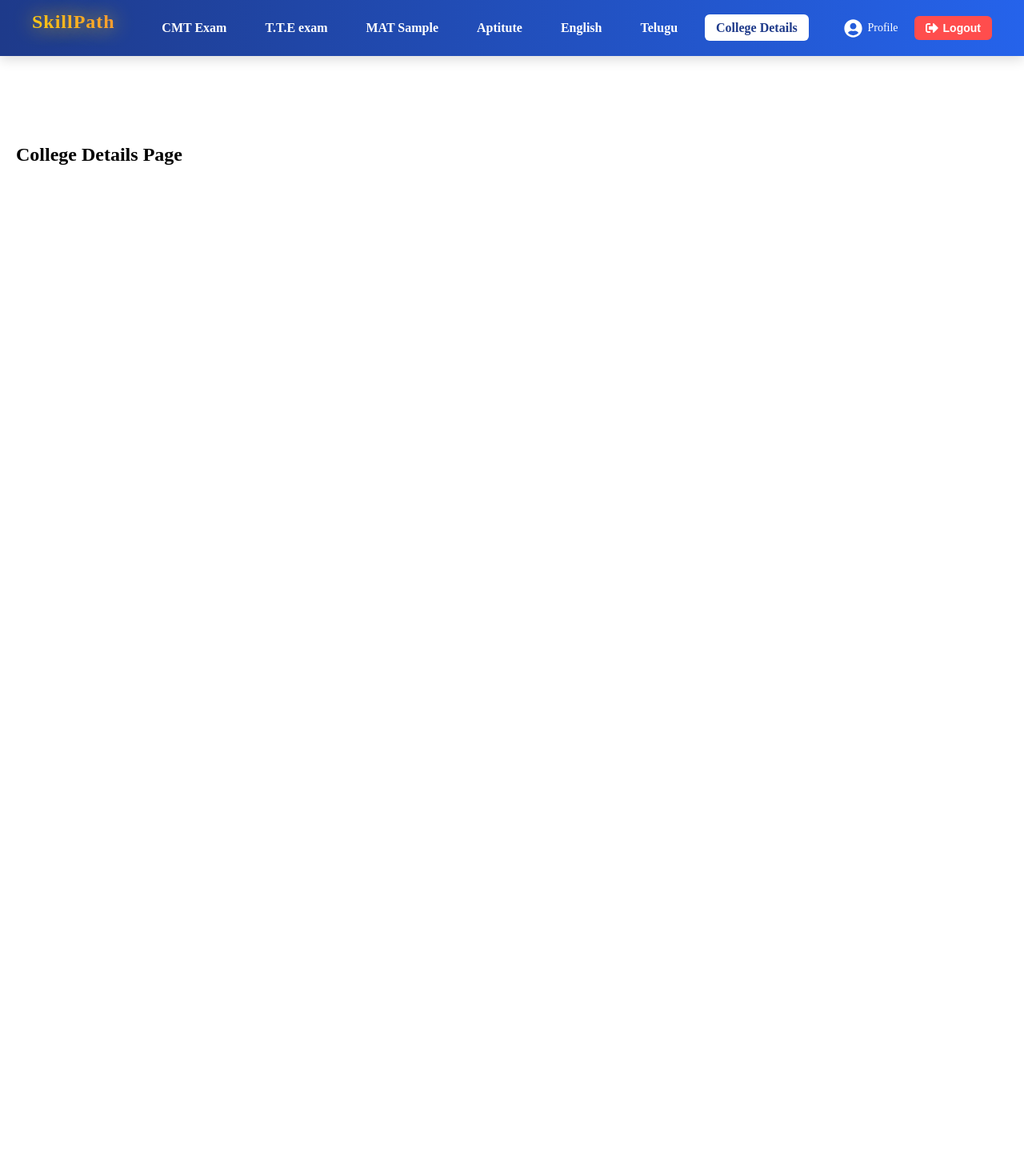
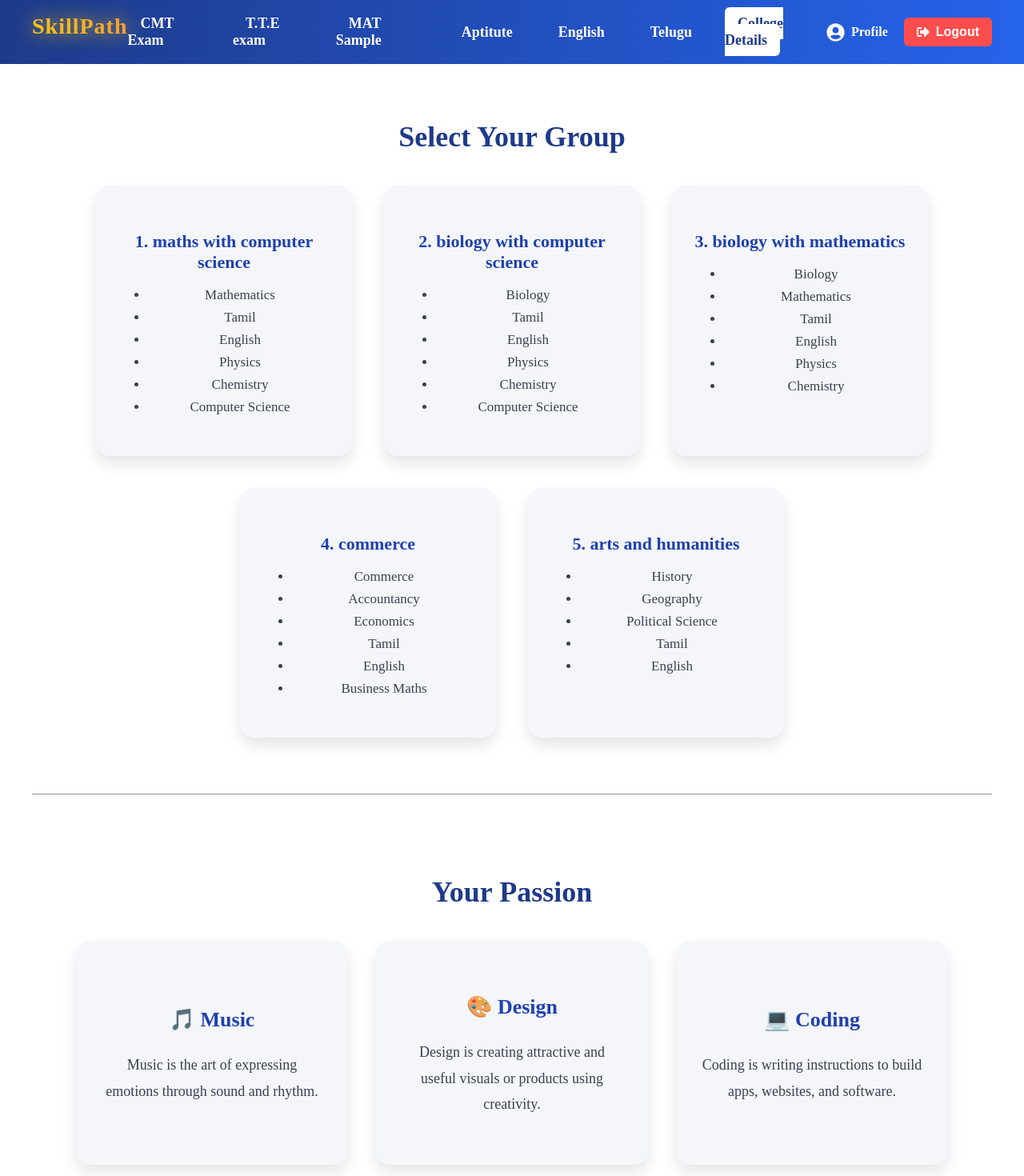
Before and after one commit to Hema-S843/Skill-Path-Page, a React (Vite) app in the folder Skill-Path/: page /college-details in a window 1280 px wide. Shown: the top 1470 px of the page at 80% size. Before the commit the page ends 800 px from the top, so only its background shows below. Built offline with nearby package versions, Linux system fonts and the light colour scheme.

Commit message:
modified 2

```diff
--- /dev/null
+++ b/Skill-Path/src/Pages/Aptitute/AptiFolders/Logical/LogicalReasoning.jsx
@@ -0,0 +1,12 @@
+import React from "react";
+import Sidebar from "../../../Components/Sidebar"
+
+function LogicalReasoning()
+{
+    return(
+        <>
+          <Sidebar/>
+        </>
+    )
+}
+export default LogicalReasoning;
--- /dev/null
+++ b/Skill-Path/src/Pages/Aptitute/AptiFolders/NumberSeries/NumberSeries.jsx
@@ -0,0 +1,12 @@
+import React from "react";
+import Sidebar from "../../../Components/Sidebar"
+
+function NumberSeries()
+{
+    return(
+        <>
+          <Sidebar/>
+        </>
+    )
+}
+export default NumberSeries;
--- /dev/null
+++ b/Skill-Path/src/Pages/Aptitute/AptiFolders/Quantitative/Quantitative.jsx
@@ -0,0 +1,12 @@
+import React from "react";
+import Sidebar from "../../../Components/Sidebar"
+
+function Quantitative()
+{
+    return(
+        <>
+          <Sidebar/>
+        </>
+    )
+}
+export default Quantitative;
--- /dev/null
+++ b/Skill-Path/src/Pages/Aptitute/AptiFolders/Verbal/VerbalAbility.jsx
@@ -0,0 +1,12 @@
+import React from "react";
+import Sidebar from "../../../Components/Sidebar"
+
+function VerbalAbility()
+{
+    return(
+        <>
+          <Sidebar/>
+        </>
+    )
+}
+export default VerbalAbility;
--- /dev/null
+++ b/Skill-Path/src/Pages/Aptitute/AptiFolders/date-Inter/DataInterpretation.jsx
@@ -0,0 +1,12 @@
+import React from "react";
+import Sidebar from "../../../Components/Sidebar"
+
+function DataInterpretation()
+{
+    return(
+        <>
+        <Sidebar/>
+        </>
+    )
+}
+export default DataInterpretation;
--- a/Skill-Path/src/Pages/CollegeDetails/CollegeDetails.css
+++ b/Skill-Path/src/Pages/CollegeDetails/CollegeDetails.css
@@ -0,0 +1,110 @@
+/* ========== Page Container ========== */
+
+.college-container {
+  padding: 40px;
+  text-align: center;
+  min-height: 100vh;
+  background-color: #ffffff;
+}
+
+/* ========== Section Titles ========== */
+
+.college-title,
+.passion-title {
+  font-size: 36px;   /* Increased */
+  margin-bottom: 40px;
+  color: #1e3a8a;
+  font-weight: 700;
+  text-align: center;
+}
+
+/* ========== Group Box Layout ========== */
+
+.group-box-container {
+  display: flex;
+  justify-content: center;
+  gap: 40px;
+  flex-wrap: wrap;
+}
+
+/* ========== Group Box Card ========== */
+
+.group-box {
+  width: 270px;   /* Slightly increased */
+  background: #f4f6f9;
+  padding: 35px 25px;
+  border-radius: 18px;
+  cursor: pointer;
+  text-align: center;
+  box-shadow: 0 10px 18px rgba(0,0,0,0.1);
+  transition: all 0.3s ease;
+}
+
+.group-box:hover {
+  transform: translateY(-6px);
+  background: #dbeafe;
+}
+
+.group-box h3 {
+  color: #1e40af;
+  margin-bottom: 18px;
+  font-size: 22px;   /* Increased */
+  font-weight: 800;
+}
+
+.group-box li {
+  font-size: 17px;   /* Increased */
+  color: #374151;
+  margin-bottom: 8px;
+}
+
+/* ========== Passion Section ========== */
+
+.passion-section {
+  margin-top: 100px;
+  text-align: center;
+}
+
+.passion-container {
+  display: flex;
+  justify-content: center;
+  gap: 35px;
+  flex-wrap: wrap;
+}
+
+/* ========== Passion Box ========== */
+
+.passion-box {
+  width: 280px;        /* Increased */
+  min-height: 220px;   /* Increased */
+  background: #f4f6f9;
+  border-radius: 18px;
+  padding: 30px;
+  display: flex;
+  flex-direction: column;
+  justify-content: center;
+  align-items: center;
+  cursor: pointer;
+  box-shadow: 0 10px 20px rgba(0,0,0,0.1);
+  transition: all 0.3s ease;
+  text-align: center;
+}
+
+.passion-box:hover {
+  transform: translateY(-6px);
+  background: #dbeafe;
+}
+
+.passion-box h3 {
+  color: #1e40af;
+  margin-bottom: 15px;
+  font-size: 26px;   /* Much Bigger */
+  font-weight: 800;
+}
+
+.passion-box p {
+  font-size: 19px;   /* Bigger Description */
+  color: #374151;
+  line-height: 1.8;
+  font-weight: 500;
+}
--- a/Skill-Path/src/Pages/CollegeDetails/CollegeDetails.jsx
+++ b/Skill-Path/src/Pages/CollegeDetails/CollegeDetails.jsx
@@ -1,12 +1,145 @@
 import React from "react";
+import { useNavigate } from "react-router-dom";
 import Sidebar from "../Components/Sidebar";
+import "./CollegeDetails.css";
 
 function CollegeDetails() {
+  const navigate = useNavigate();
+
+  const syllabusData = {
+    "maths-with-computer-science": [
+      "Mathematics",
+      "Tamil",
+      "English",
+      "Physics",
+      "Chemistry",
+      "Computer Science"
+    ],
+    "biology-with-computer-science": [
+      "Biology",
+      "Tamil",
+      "English",
+      "Physics",
+      "Chemistry",
+      "Computer Science"
+    ],
+    "biology-with-mathematics": [
+      "Biology",
+      "Mathematics",
+      "Tamil",
+      "English",
+      "Physics",
+      "Chemistry"
+    ],
+    "commerce": [
+      "Commerce",
+      "Accountancy",
+      "Economics",
+      "Tamil",
+      "English",
+      "Business Maths"
+    ],
+    "arts-and-humanities": [
+      "History",
+      "Geography",
+      "Political Science",
+      "Tamil",
+      "English"
+    ]
+  };
+
+  /* ✅ Passion Data */
+  const passionData = {
+    music: {
+      title: "🎵 Music",
+      description:
+        "Music is the art of expressing emotions through sound and rhythm."
+    },
+    design: {
+      title: "🎨 Design",
+      description:
+        "Design is creating attractive and useful visuals or products using creativity."
+    },
+    coding: {
+      title: "💻 Coding",
+      description:
+        "Coding is writing instructions to build apps, websites, and software."
+    },
+    drawing: {
+      title: "✏️ Drawing",
+      description:
+        "Drawing is expressing ideas and imagination through sketches and art."
+    },
+    sports: {
+      title: "⚽ Sports",
+      description:
+        "Sports help improve physical fitness, teamwork, and discipline."
+    },
+    photography: {
+      title: "📸 Photography",
+      description:
+        "Photography is capturing moments creatively using a camera."
+    }
+  };
+
+  const handleGroupClick = (groupKey) => {
+    navigate(`/college/${groupKey}`);
+  };
+
+  /* ✅ NEW: Passion click navigation */
+  const handlePassionClick = (passionKey) => {
+    navigate(`/passion/${passionKey}`);
+  };
+
   return (
     <>
       <Sidebar />
-      <div style={{ marginTop: "70px", padding: "20px" }}>
-        <h2>College Details Page</h2>
+      <div className="college-container">
+
+        <h2 className="college-title">Select Your Group</h2>
+
+        <div className="group-box-container">
+          {Object.keys(syllabusData).map((groupKey, index) => (
+            <div
+              key={index}
+              className="group-box"
+              onClick={() => handleGroupClick(groupKey)}
+            >
+              <h3>{index + 1}. {groupKey.replace(/-/g, " ")}</h3>
+
+              <ul>
+                {syllabusData[groupKey].map((subject, i) => (
+                  <li key={i}>{subject}</li>
+                ))}
+              </ul>
+            </div>
+          ))}
+        </div>
+
+        <hr style={{ margin: "70px 0" }} />
+
+        {/* ===== Passion Section ===== */}
+        <div className="passion-section">
+
+          <h2 className="passion-title">Your Passion</h2>
+
+          <div className="passion-container">
+            {Object.keys(passionData).map((key, index) => (
+              <div
+                key={index}
+                className="passion-box"
+                onClick={() => handlePassionClick(key)}   // ✅ Click panna next page pogum
+              >
+                <h3>{passionData[key].title}</h3>
+                <p style={{ fontSize: "18px", marginTop: "10px" }}>
+                  {passionData[key].description}
+                </p>
+              </div>
+            ))}
+          </div>
+
+        </div>
+
       </div>
     </>
   );
--- a/Skill-Path/src/Pages/Components/Sidebar.css
+++ b/Skill-Path/src/Pages/Components/Sidebar.css
@@ -2,28 +2,28 @@
 body {
   margin: 0;
   padding: 0;
-  overflow-x: hidden;   /* side scrolling stop */
+  overflow-x: hidden;
 }
 
 /* ================= NAVBAR ================= */
 
 .topbar {
-  height: 70px;   /* little balanced size */
+  height: 80px;   /* Slightly taller */
   width: 100%;
   background: linear-gradient(90deg, #1e3a8a, #2563eb);
   display: flex;
   align-items: center;
   justify-content: space-between;
-  padding: 0 40px;   /* reduced padding to avoid overflow */
+  padding: 0 40px;
   box-shadow: 0 4px 15px rgba(0, 0, 0, 0.15);
-  box-sizing: border-box;   /* prevents overflow issue */
+  box-sizing: border-box;
 }
 
 /* ================= LOGO ================= */
 
 .logo {
-  font-size: 24px;
-  font-weight: 700;
+  font-size: 28px;   /* Increased */
+  font-weight: 800;
   color: white;
   letter-spacing: 1px;
 }
@@ -34,7 +34,7 @@ body {
   list-style: none;
   display: flex;
   align-items: center;
-  gap: 20px;
+  gap: 25px;   /* Slightly increased gap */
   margin: 0;
   padding: 0;
 }
@@ -42,9 +42,9 @@ body {
 .navLinks li a {
   text-decoration: none;
   color: white;
-  font-size: 16px;
-  font-weight: 600;
-  padding: 8px 14px;
+  font-size: 18px;   /* Increased */
+  font-weight: 700;
+  padding: 10px 16px;
   border-radius: 6px;
   transition: all 0.3s ease;
 }
@@ -71,10 +71,10 @@ body {
 .profile {
   display: flex;
   align-items: center;
-  gap: 6px;
+  gap: 8px;
   color: white;
-  font-size: 14px;
-  font-weight: 500;
+  font-size: 16px;   /* Increased */
+  font-weight: 600;
 }
 
 /* ================= LOGOUT BUTTON ================= */
@@ -82,20 +82,20 @@ body {
 .logoutBtn {
   display: flex;
   align-items: center;
-  gap: 6px;
-  background: #ff4d4d;   /* 🔴 New Red Color */
+  gap: 8px;
+  background: #ff4d4d;
   border: none;
   cursor: pointer;
   color: white;
-  font-size: 14px;
-  font-weight: 600;
-  padding: 7px 14px;
+  font-size: 16px;   /* Increased */
+  font-weight: 700;
+  padding: 9px 16px;
   border-radius: 6px;
   transition: all 0.3s ease;
 }
 
 .logoutBtn:hover {
-  background: #cc0000;   /* darker red hover */
+  background: #cc0000;
   transform: translateY(-2px);
   box-shadow: 0 4px 10px rgba(0, 0, 0, 0.2);
 }
--- a/Skill-Path/src/Pages/Routing.jsx
+++ b/Skill-Path/src/Pages/Routing.jsx
@@ -3,6 +3,11 @@ import Home from "./Home";
 import Registration from "./Register/Registration.jsx";
 import Dashboard from "./Dashboard/Dashboard.jsx";
 import Aptitute from "./Aptitute/Aptitute.jsx";
+    import DataInterpretation from "./Aptitute/AptiFolders/date-Inter/DataInterpretation.jsx";
+    import LogicalReasoning from "./Aptitute/AptiFolders/Logical/LogicalReasoning.jsx";
+    import VerbalAbility from "./Aptitute/AptiFolders/Verbal/VerbalAbility.jsx";
+    import Quantitative from "./Aptitute/AptiFolders/Quantitative/Quantitative.jsx";
+    import NumberSeries from "./Aptitute/AptiFolders/NumberSeries/NumberSeries.jsx";
 import Login from "./Login/Login.jsx";
 import English from "./English/English.jsx";
 import Telugu from "./Telugu/Telugu.jsx";
@@ -22,6 +27,11 @@ function Routing()
         <Route path="/dashboard" element={< Dashboard />}/>
         <Route path="/login" element={<Login />} />
         <Route path="/aptitute" element={<Aptitute />} />
+               <Route path="/quantitative" element={<Quantitative />} />
+               <Route path="/logical-reasoning" element={<LogicalReasoning />} />
+               <Route path="/verbal-ability" element={<VerbalAbility />} />
+               <Route path="/data-interpretation" element={<DataInterpretation />} />
+               <Route path="/number-series" element={<NumberSeries />}/>
         <Route path="/english" element={<English />}  />
         <Route path="/telugu" element={<Telugu />}  />
         <Route path="/cmtexam" element={<Cmtexam />} />
```
Also changed, not shown: Skill-Path/src/Pages/Aptitute/Aptitute.css (+16 -15 lines), Skill-Path/src/Pages/Aptitute/Aptitute.jsx (+14 -5 lines).
